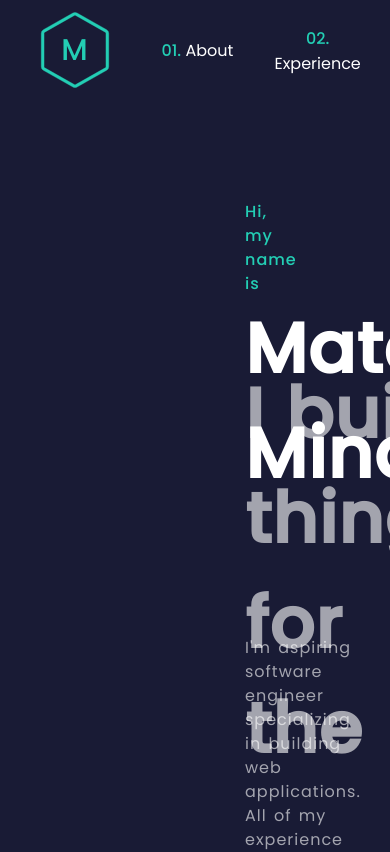
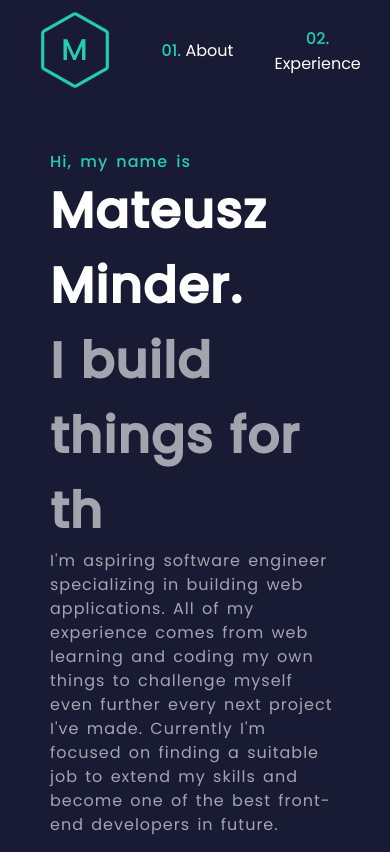
Before and after one commit to CornyCapacitor/portfolio, a React (Vite) app: page / in a window 390 px wide. Shown: the top 852 px of the page. Built offline with nearby package versions, Linux system fonts and the light colour scheme.

Commit message:
responsiveness for home.tsx

```diff
--- a/src/components/Home.css
+++ b/src/components/Home.css
@@ -8,17 +8,32 @@
   padding: 100px 200px 100px 300px;
   width: 100vw;
   flex: 1;
+
+  @media (max-width: 425px) {
+    padding: 50px;
+    align-items: flex-start;
+    justify-content: center;
+    width: 100%;
+  }
 }
 
 h1 {
   font-size: 70px;
   margin: 0;
+
+  @media (max-width: 425px) {
+    font-size: 50px;
+  }
 }
 
 h2 {
   font-size: 70px;
   margin: 0;
   opacity: 0.6;
+
+  @media (max-width: 425px) {
+    font-size: 50px;
+  }
 }
 
 .greet {
@@ -53,14 +68,22 @@ h2 {
   }
 }
 
+.typewriter-container {
+  @media (max-width: 425px) {
+    height: 225px;
+  }
+
+  @media (max-width: 375px) {
+    height: 300px;
+  }
+}
+
 .typewriter {
+  padding-left: 5px;
   border-right: 7px var(--primary) solid;
-  padding-right: 5px;
-  height: 80px;
-  display: flex;
-  align-items: center;
-  margin: 25px 0px;
+  color: var(--primary);
   animation: typewriting step-end infinite 1s;
+  opacity: 1;
 }
 
 @keyframes typewriting {
--- a/src/components/Home.tsx
+++ b/src/components/Home.tsx
@@ -7,9 +7,10 @@ export const Home = () => (
   <div className="home">
     <span className="highlighted greet">Hi, my name is</span>
     <h1>Mateusz Minder.</h1>
-    <div className="typewriter">
+    <div className="typewriter-container">
       <h2>
         <SelfWritingText />
+        <span className="typewriter"></span>
       </h2>
     </div>
     <span className="description">I'm aspiring software engineer specializing in building web applications. All of my experience comes from web learning and coding my own things to challenge myself even further every next project I've made. Currently I'm focused on finding a suitable job to extend my skills and become one of the best front-end developers in future.</span>
--- a/src/components/SelfWritingText.tsx
+++ b/src/components/SelfWritingText.tsx
@@ -53,5 +53,5 @@ export const SelfWritingText = () => {
     return () => clearInterval(interval);
   }, [isAdding, index, pace, sentence]);
 
-  return <div>{text}</div>;
+  return <>{text}</>;
 };
```
